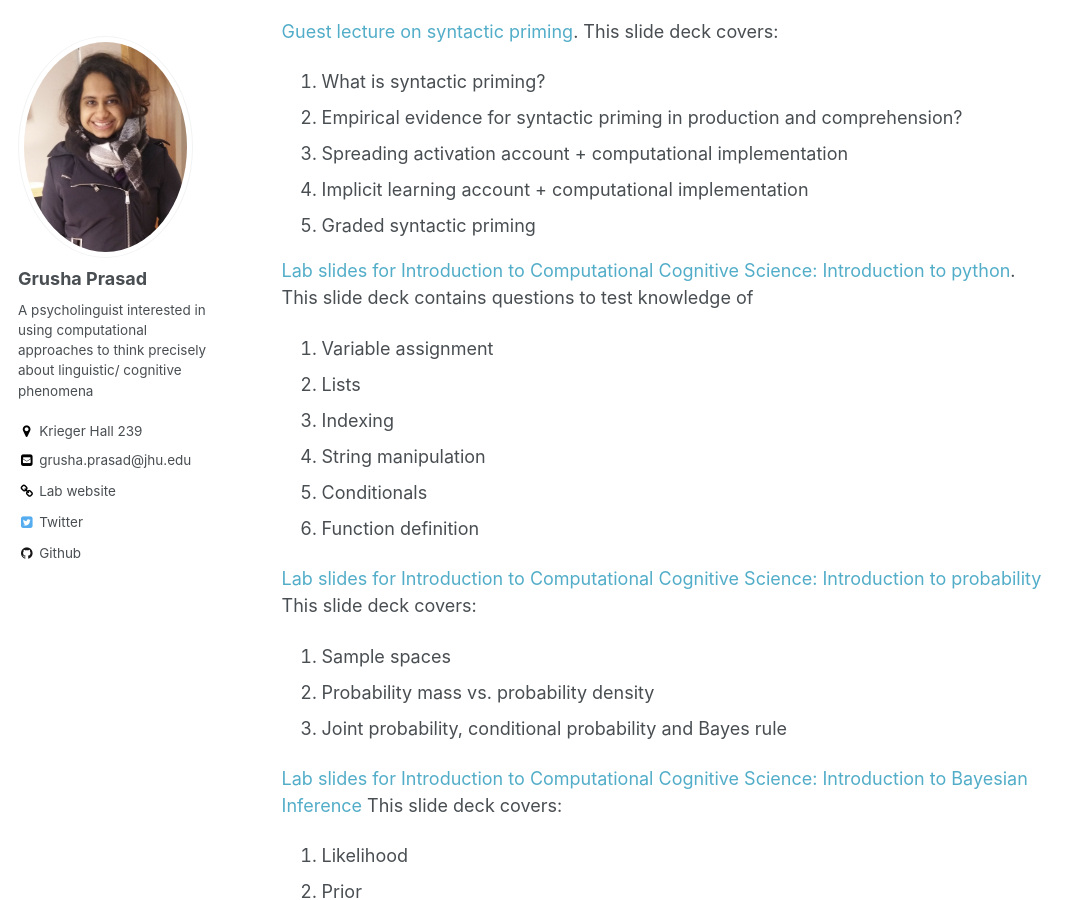
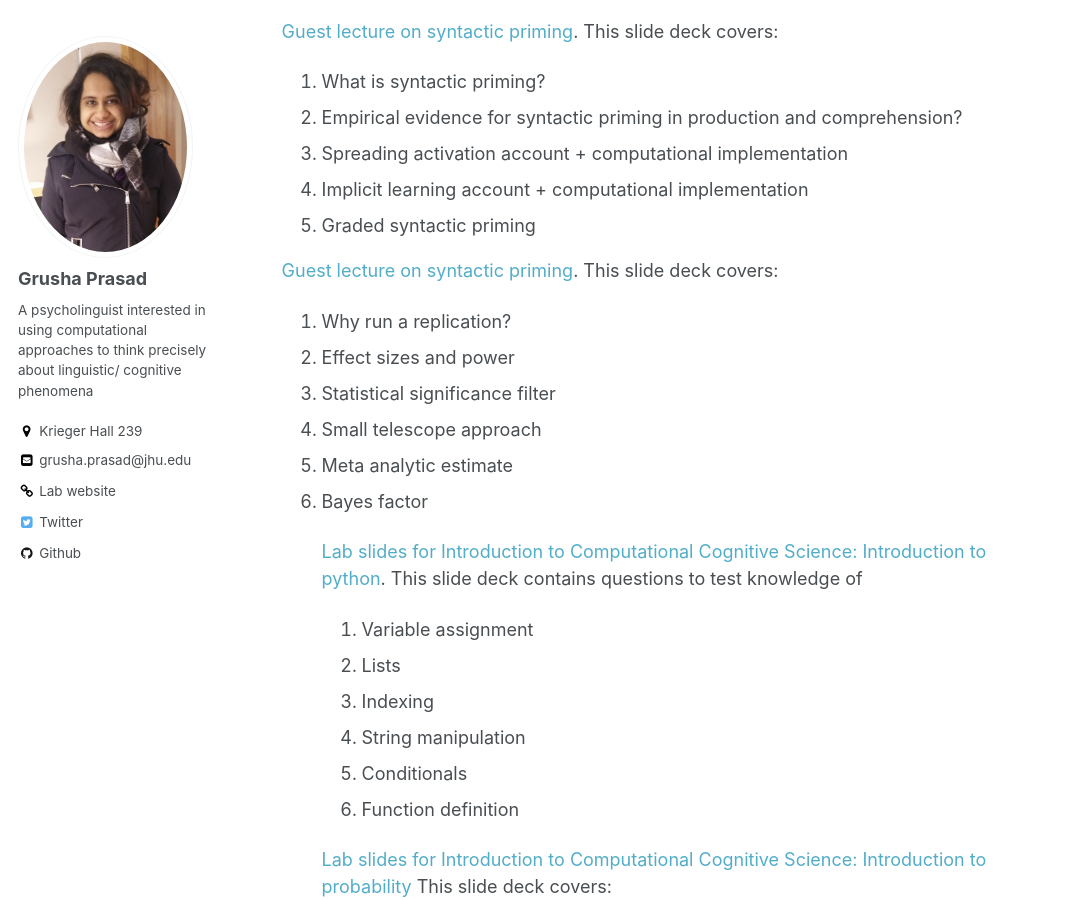
Before and after one commit to grushaprasad/grushaprasad.github.io, a Jekyll site: the page built from _pages/resources.html, in a window 1280 px wide and 900 px high, scrolled down 1452 px. Shown: the whole window, without its empty margins (0-1086 px from the left). Built offline with Jekyll 4.4.1, drawn with Linux system fonts in a browser that asks for light colours.

Commit message:
added files, updated resources

```diff
--- a/_pages/resources.html
+++ b/_pages/resources.html
@@ -56,6 +56,17 @@ I ran a workshop on scientific thinking and experimental design for 8th graders
         <li> Graded syntactic priming </li>
     </ol>
 
+<p> <a href= "/files/GrushaPrasad_Replicability.pdf" target = "_blank"> Guest lecture on syntactic priming</a>. This slide deck covers:
+    <ol>
+        <li> Why run a replication? </li>
+        <li> Effect sizes and power </li>
+        <li> Statistical significance filter </li>
+        <li> Small telescope approach </li>
+        <li> Meta analytic estimate </li>
+        <li> Bayes factor </li>
+</p>
+
+
 <p> <a href= "/files/GrushaPrasad_Intro_to_python.pdf" target = "_blank"> Lab slides for Introduction to Computational Cognitive Science: Introduction to python</a>. This slide deck contains questions to test knowledge of
 
 <ol>
@@ -79,7 +90,7 @@ I ran a workshop on scientific thinking and experimental design for 8th graders
 </p>
 
 
-<p> <a href= "/files/GrushaPrasad_Intro_to_prob.pdf" target = "_blank"> Lab slides for Introduction to Computational Cognitive Science: Introduction to Bayesian Inference</a> This slide deck covers:
+<p> <a href= "/files/GrushaPrasad_Intro_to_bayes.pdf" target = "_blank"> Lab slides for Introduction to Computational Cognitive Science: Introduction to Bayesian Inference</a> This slide deck covers:
 
     <ol>
         <li> Likelihood </li>
```
